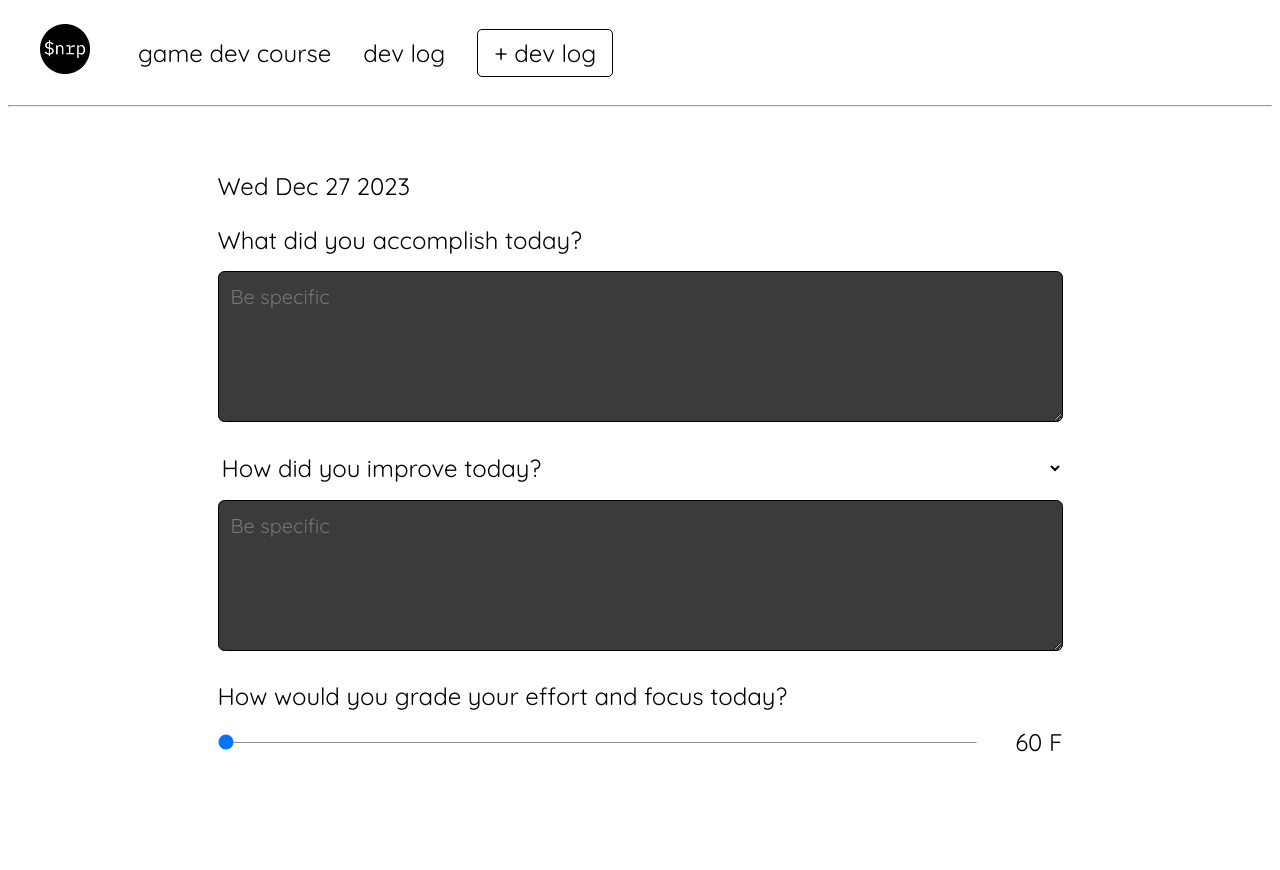
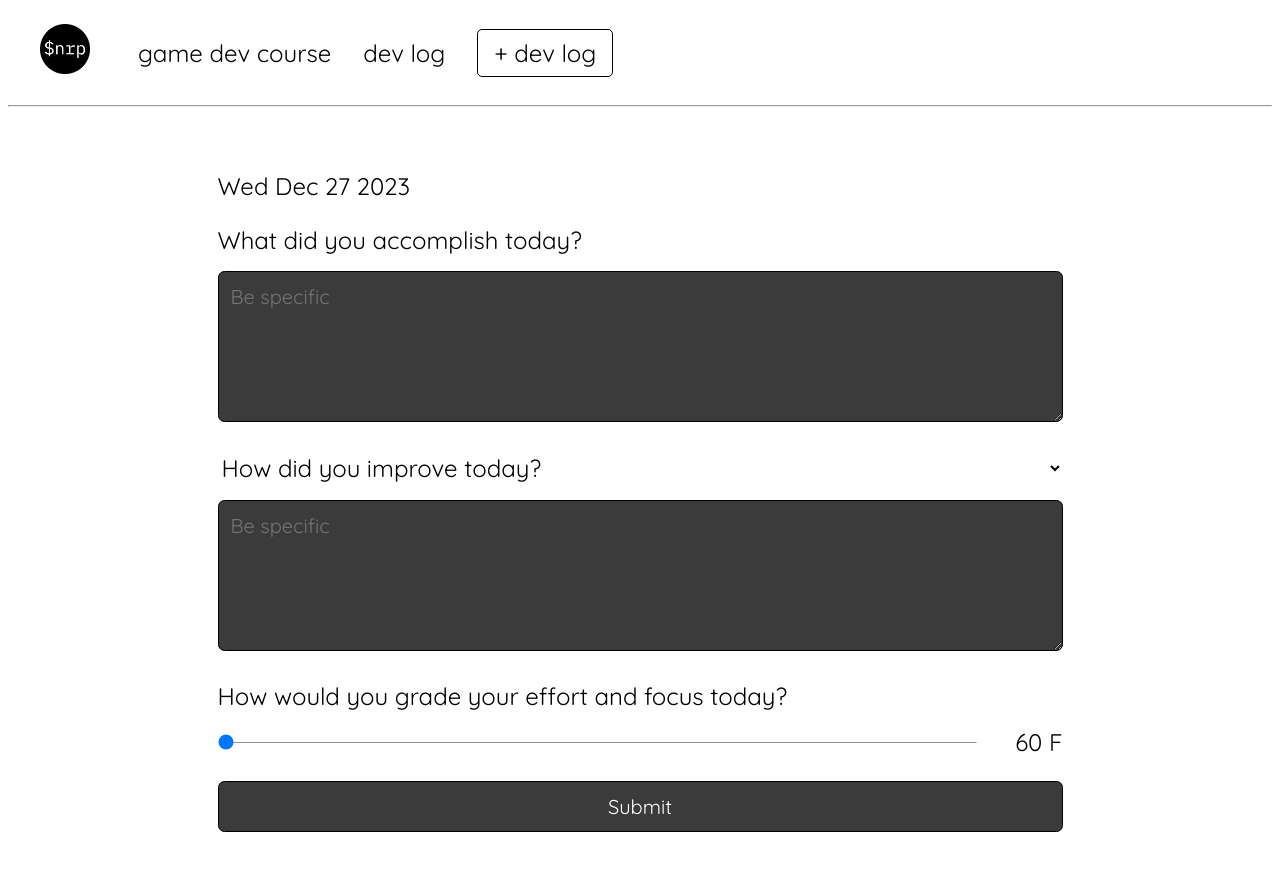
Before and after one commit to kruckenberg/northridge-dev, a SvelteKit app: page /dev-log/new in a window 1280 px wide. Before the commit the page ends 821 px from the top, so only its background shows below. Built offline with nearby package versions, Linux system fonts and the light colour scheme.

Commit message:
feat: fetch syllabus from client; add submit button and action

```diff
--- /dev/null
+++ b/src/routes/dev-log/new/+page.server.ts
@@ -0,0 +1,13 @@
+import type { Actions } from '@sveltejs/kit';
+
+export const actions: Actions = {
+	default: async function ({ request }) {
+		const formData = await request.formData();
+		const accomplished = formData.get('accomplished');
+		const question = formData.get('question');
+		const answer = formData.get('answer');
+		const rating = formData.get('rating');
+
+		const devLog = { date: Date.now(), accomplished, question, answer, rating };
+	}
+};
--- a/src/routes/dev-log/new/+page.svelte
+++ b/src/routes/dev-log/new/+page.svelte
@@ -72,6 +72,7 @@
 					<div>{rating} {grade}</div>
 				</div>
 			</div>
+			<button type="submit">Submit</button>
 		</form>
 	</div>
 </div>
@@ -132,4 +133,15 @@
 		border-radius: 0.4rem;
 		border: 1px solid #000;
 	}
+
+	button {
+		width: 100%;
+		font-family: 'Quicksand';
+		font-size: 1.25rem;
+		color: rgb(255, 255, 255);
+		background-color: rgb(10, 10, 10, 0.8);
+		padding: 0.75rem;
+		border-radius: 0.4rem;
+		border: 1px solid #000;
+	}
 </style>
--- a/src/routes/game-dev/syllabus/+page.svelte
+++ b/src/routes/game-dev/syllabus/+page.svelte
@@ -1,5 +1,5 @@
 <script>
-  import SvelteMarkdown from 'svelte-markdown';
+	import SvelteMarkdown from 'svelte-markdown';
 
 	export let data;
 </script>
```
Also changed, not shown: src/routes/game-dev/syllabus/+page.js (renamed from src/routes/game-dev/syllabus/+page.server.js).
